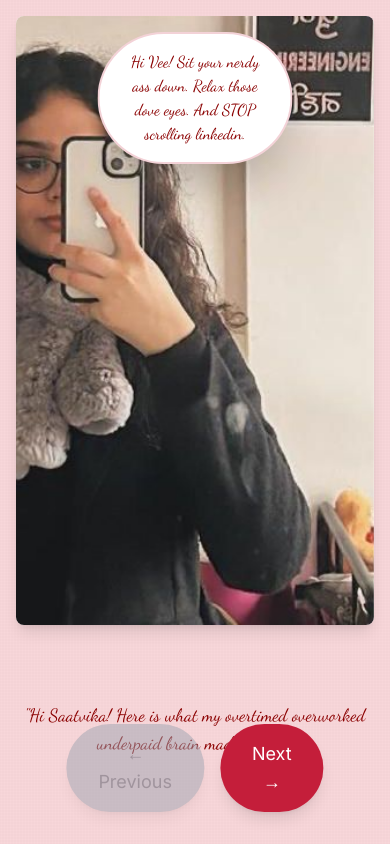
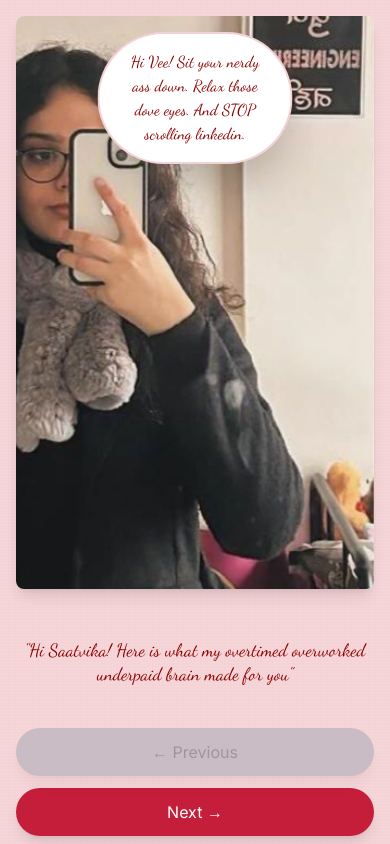
Before and after one commit to Vineexoxo/Vees-Underpaid-Labour, a React (Vite) app: page / in a window 390 px wide. Built offline with nearby package versions, Linux system fonts and the light colour scheme.

Commit message:
Fix for phone screen

```diff
--- a/src/App.jsx
+++ b/src/App.jsx
@@ -10,7 +10,7 @@ function App() {
         <Route
           path="/"
           element={
-            <div className="w-screen h-screen overflow-hidden">
+            <div className="w-full h-screen overflow-hidden overflow-x-hidden">
               <Book pagesData={pagesData} />
             </div>
           }
--- a/src/components/Book.jsx
+++ b/src/components/Book.jsx
@@ -34,7 +34,7 @@ const Book = ({ pagesData }) => {
   };
 
   return (
-    <div className="w-screen h-screen overflow-hidden relative">
+    <div className="w-full h-screen overflow-hidden relative overflow-x-hidden">
       <div className="book-perspective w-full h-full">
         <div className="relative w-full h-full">
           {pagesData.map((page, index) => {
@@ -96,7 +96,7 @@ const Book = ({ pagesData }) => {
       </div>
 
       {/* Navigation Buttons */}
-      <div className="absolute bottom-8 left-1/2 transform -translate-x-1/2 z-50">
+      <div className="absolute left-1/2 transform -translate-x-1/2 bottom-[calc(env(safe-area-inset-bottom)+0.5rem)] sm:bottom-8 z-50 px-4 w-full flex justify-center">
         <PageControls
           onNext={handleNext}
           onPrevious={handlePrevious}
--- a/src/components/ConnectionsGame.jsx
+++ b/src/components/ConnectionsGame.jsx
@@ -134,7 +134,9 @@ const ConnectionsGame = ({ gameData }) => {
   }, [isGameComplete]);
 
   return (
-    <div className={`w-full h-full paper-texture ${gameData.backgroundColor} p-4 sm:p-6 md:p-8 lg:p-12 overflow-y-auto`}>
+    <div
+      className={`w-full h-full paper-texture ${gameData.backgroundColor} p-4 sm:p-6 md:p-8 lg:p-12 pb-28 sm:pb-6 md:pb-8 lg:pb-12 overflow-y-auto`}
+    >
       {/* Title */}
       <motion.div
         className="text-center mb-6 sm:mb-8"
--- a/src/components/FoodCollage.jsx
+++ b/src/components/FoodCollage.jsx
@@ -2,7 +2,9 @@ import { motion } from 'framer-motion';
 
 const FoodCollage = ({ collageData }) => {
   return (
-    <div className={`w-full h-full paper-texture ${collageData.backgroundColor} relative overflow-hidden`}>
+    <div
+      className={`w-full h-full paper-texture ${collageData.backgroundColor} relative overflow-hidden pb-28 sm:pb-0 px-2 sm:px-0`}
+    >
       {/* Decorative Elements */}
       <div className="absolute top-0 left-0 w-full h-full pointer-events-none">
         {/* Corner decorations */}
--- a/src/components/Page.jsx
+++ b/src/components/Page.jsx
@@ -157,7 +157,7 @@ const PageSide = ({ sideData }) => {
 
   return (
     <div
-      className={`w-full h-full paper-texture ${sideData.backgroundColor} flex flex-col items-center justify-center p-4 sm:p-6 md:p-8 lg:p-12 relative`}
+      className={`w-full h-full paper-texture ${sideData.backgroundColor} flex flex-col items-center justify-center p-4 sm:p-6 md:p-8 lg:p-12 pb-28 sm:pb-0 relative`}
     >
       {/* Cloud/Bubble */}
       {sideData.cloudMessage && (
@@ -181,7 +181,7 @@ const PageSide = ({ sideData }) => {
       )}
 
       {sideData.imageURL && (
-        <div className="w-full h-3/4 mb-3 sm:mb-4 rounded-lg overflow-hidden shadow-lg bg-white relative z-10">
+        <div className="w-full h-[80%] sm:h-3/4 mb-2 sm:mb-4 rounded-lg overflow-hidden shadow-lg bg-white relative z-10">
           <img
             src={sideData.imageURL}
             alt="Scrapbook memory"
@@ -209,7 +209,7 @@ const PageSide = ({ sideData }) => {
 
       {sideData.quoteText && (
         <div className="w-full flex-1 flex flex-col items-center justify-center">
-          <p className="font-dancing text-lg sm:text-xl md:text-2xl lg:text-3xl xl:text-4xl text-romantic-red-dark text-center mb-2 sm:mb-3 md:mb-4 px-2 sm:px-4">
+          <p className="font-dancing text-lg sm:text-xl md:text-2xl lg:text-3xl xl:text-4xl text-romantic-red-dark text-center mb-1 sm:mb-2 md:mb-3 px-2 sm:px-4 leading-snug break-words">
             "{sideData.quoteText}"
           </p>
         </div>
--- a/src/components/PageControls.jsx
+++ b/src/components/PageControls.jsx
@@ -2,11 +2,11 @@ import { motion } from 'framer-motion';
 
 const PageControls = ({ onNext, onPrevious, canGoNext, canGoPrevious }) => {
   return (
-    <div className="flex gap-4 md:gap-6 justify-center items-center">
+    <div className="flex flex-col sm:flex-row gap-3 sm:gap-4 justify-center items-stretch sm:items-center w-full">
       <motion.button
         onClick={onPrevious}
         disabled={!canGoPrevious}
-        className={`px-8 md:px-12 py-4 md:py-5 font-inter text-lg md:text-xl rounded-full shadow-lg transition-all duration-300 ${
+        className={`w-full sm:w-auto px-6 sm:px-8 md:px-10 py-3 sm:py-4 md:py-5 font-inter text-base sm:text-lg md:text-xl rounded-full shadow-lg transition-all duration-300 ${
           canGoPrevious
             ? 'bg-romantic-red text-white hover:bg-romantic-red-dark cursor-pointer'
             : 'bg-gray-400 text-gray-600 cursor-not-allowed opacity-50'
@@ -20,7 +20,7 @@ const PageControls = ({ onNext, onPrevious, canGoNext, canGoPrevious }) => {
       <motion.button
         onClick={onNext}
         disabled={!canGoNext}
-        className={`px-8 md:px-12 py-4 md:py-5 font-inter text-lg md:text-xl rounded-full shadow-lg transition-all duration-300 ${
+        className={`w-full sm:w-auto px-6 sm:px-8 md:px-10 py-3 sm:py-4 md:py-5 font-inter text-base sm:text-lg md:text-xl rounded-full shadow-lg transition-all duration-300 ${
           canGoNext
             ? 'bg-romantic-red text-white hover:bg-romantic-red-dark cursor-pointer'
             : 'bg-gray-400 text-gray-600 cursor-not-allowed opacity-50'
--- a/src/components/PhotoCollage.jsx
+++ b/src/components/PhotoCollage.jsx
@@ -2,7 +2,9 @@ import { motion } from 'framer-motion';
 
 const PhotoCollage = ({ collageData }) => {
   return (
-    <div className={`w-full h-full paper-texture ${collageData.backgroundColor} relative overflow-hidden`}>
+    <div
+      className={`w-full h-full paper-texture ${collageData.backgroundColor} relative overflow-hidden pb-28 sm:pb-0 px-2 sm:px-0`}
+    >
       {/* Decorative Elements */}
       <div className="absolute top-0 left-0 w-full h-full pointer-events-none">
         {/* Corner decorations */}
--- a/src/components/ValentinePage.jsx
+++ b/src/components/ValentinePage.jsx
@@ -168,12 +168,12 @@ const ValentinePage = ({ onYesClick, isNested = false }) => {
   };
 
   const containerClass = isNested
-    ? "w-full h-full paper-texture bg-gradient-to-br from-romantic-pink-light via-romantic-cream-light to-romantic-pink flex flex-col items-center justify-center p-4 sm:p-6 md:p-8 lg:p-12 relative overflow-hidden"
+    ? "w-full h-full paper-texture bg-gradient-to-br from-romantic-pink-light via-romantic-cream-light to-romantic-pink flex flex-col items-center justify-center p-4 sm:p-6 md:p-8 lg:p-12 pb-28 sm:pb-0 relative overflow-hidden"
     : "absolute w-full h-full page-3d";
 
   const contentClass = isNested
     ? "w-full h-full relative"
-    : "absolute w-full h-full page-backface rounded-lg shadow-2xl overflow-hidden paper-texture bg-gradient-to-br from-romantic-pink-light via-romantic-cream-light to-romantic-pink flex flex-col items-center justify-center p-4 sm:p-6 md:p-8 lg:p-12 relative";
+    : "absolute w-full h-full page-backface rounded-lg shadow-2xl overflow-hidden paper-texture bg-gradient-to-br from-romantic-pink-light via-romantic-cream-light to-romantic-pink flex flex-col items-center justify-center p-4 sm:p-6 md:p-8 lg:p-12 pb-28 sm:pb-0 relative";
 
   return (
     <motion.div
@@ -212,9 +212,9 @@ const ValentinePage = ({ onYesClick, isNested = false }) => {
                 alt="Funny GIF or Image"
                 className="rounded-lg shadow-2xl border-4 border-white"
                 style={{
-                  width: 'clamp(80px, 12vw, 200px)',
+                  width: 'clamp(100px, 18vw, 240px)',
                   height: 'auto',
-                  maxWidth: '200px',
+                  maxWidth: '240px',
                   display: 'block'
                 }}
                 onError={(e) => {
@@ -302,7 +302,7 @@ const ValentinePage = ({ onYesClick, isNested = false }) => {
 
               {/* Feedback Form */}
               <motion.div
-                className="fixed top-1/2 left-1/2 transform -translate-x-1/2 -translate-y-1/2 z-50 bg-white rounded-2xl shadow-2xl p-6 sm:p-8 md:p-10 max-w-md w-full mx-4"
+                className="fixed top-1/2 left-1/2 transform -translate-x-1/2 -translate-y-1/2 z-50 bg-white rounded-2xl shadow-2xl p-4 sm:p-6 md:p-8 max-w-md w-full mx-4 max-h-[85vh] overflow-y-auto"
                 initial={{ opacity: 0, scale: 0.8, y: -50 }}
                 animate={{ opacity: 1, scale: 1, y: 0 }}
                 exit={{ opacity: 0, scale: 0.8, y: -50 }}
@@ -341,7 +341,7 @@ const ValentinePage = ({ onYesClick, isNested = false }) => {
                         value={feedback}
                         onChange={(e) => setFeedback(e.target.value)}
                         placeholder="Write your feedback here..."
-                        className="w-full h-32 sm:h-40 p-4 border-2 border-romantic-pink rounded-lg focus:outline-none focus:border-romantic-red font-inter text-sm sm:text-base resize-none"
+                        className="w-full h-24 sm:h-32 md:h-40 p-4 border-2 border-romantic-pink rounded-lg focus:outline-none focus:border-romantic-red font-inter text-sm sm:text-base resize-none"
                         autoFocus
                       />
 
```
